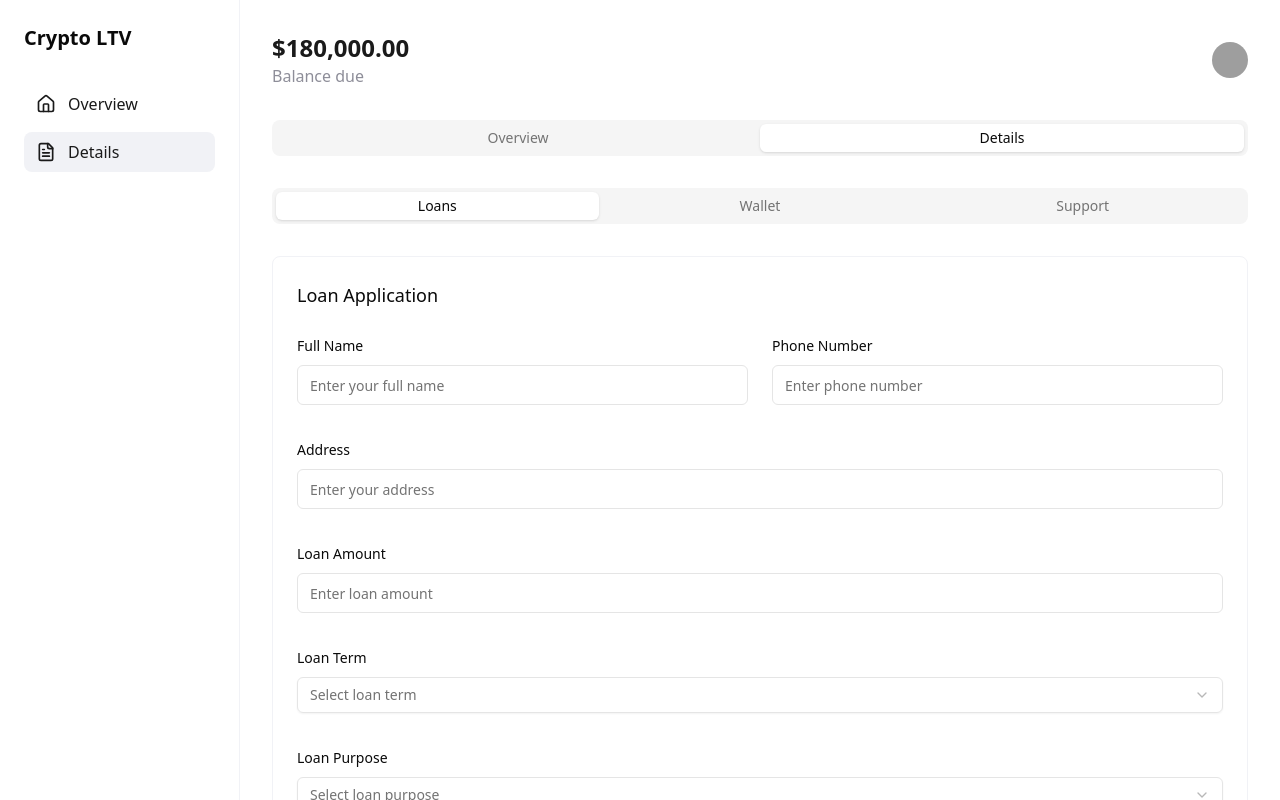
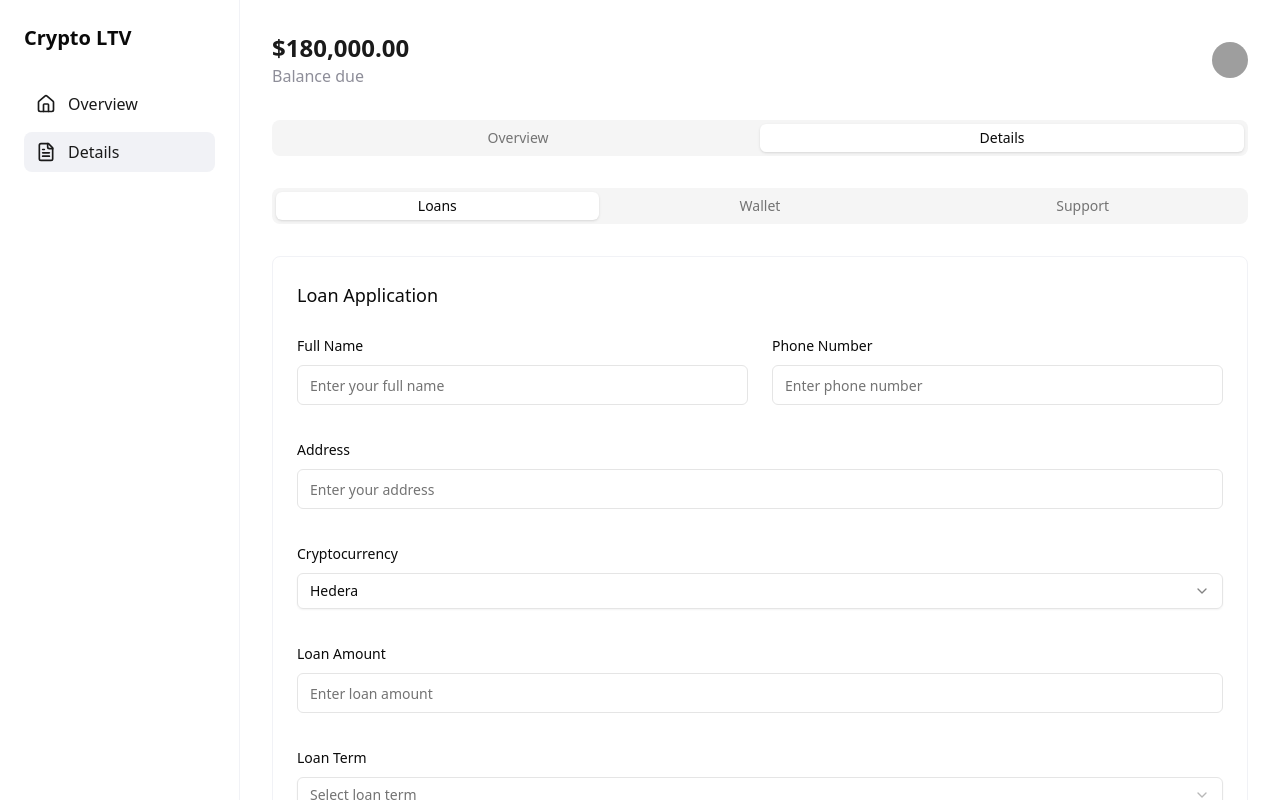
Before and after one commit to DanielCoder834/CryptoVerify, a Next.js app in the folder my-app/: page /dashboard in a window 1280 px wide. Both pictures are taken after a click on the link "Details". Shown: the top 800 px of the page. Built offline with nearby package versions, Linux system fonts and the light colour scheme; grey boxes are pictures that could not be loaded.

Commit message:
last commit

```diff
--- a/my-app/components/loan-tab.tsx
+++ b/my-app/components/loan-tab.tsx
@@ -28,6 +28,7 @@ import { TermSheet } from "@/components/term-sheet";
 const formSchema = z.object({
   loanAmount: z.string().min(1, "Loan amount is required"),
   loanTerm: z.string().min(1, "Loan term is required"),
+  cryptoCurrency: z.string().min(1, "CryptoCurrency is required"),
   purpose: z.string().min(1, "Loan purpose is required"),
   income: z.string().min(1, "Annual income is required"),
   name: z.string().min(1, "Full name is required"),
@@ -40,6 +41,7 @@ const formSchema = z.object({
 
 const defaultValues = {
   loanAmount: "",
+  cryptoCurrency: "HBAR",
   loanTerm: "",
   purpose: "",
   income: "",
@@ -162,6 +164,32 @@ export function LoanTab() {
                   <FormControl>
                     <Input placeholder="Enter your address" {...field} />
                   </FormControl>
+                  <FormMessage />
+                </FormItem>
+              )}
+            />
+
+            <FormField
+              control={form.control}
+              name="cryptoCurrency"
+              render={({ field }) => (
+                <FormItem>
+                  <FormLabel>Cryptocurrency</FormLabel>
+                  <Select
+                    onValueChange={field.onChange}
+                    defaultValue={field.value}
+                  >
+                    <FormControl>
+                      <SelectTrigger>
+                        <SelectValue placeholder="Select Cryptocurrency" />
+                      </SelectTrigger>
+                    </FormControl>
+                    <SelectContent>
+                      <SelectItem value="HBAR">Hedera</SelectItem>
+                      {/* <SelectItem value="BTC">Bitcoin</SelectItem>
+                      <SelectItem value="ETH">Ethereum</SelectItem> */}
+                    </SelectContent>
+                  </Select>
                   <FormMessage />
                 </FormItem>
               )}
```
